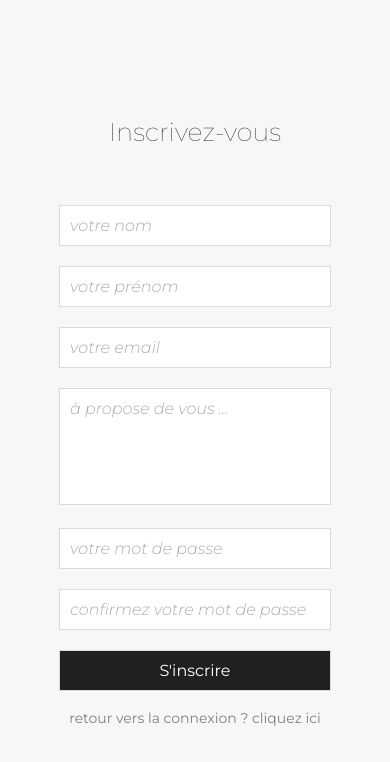
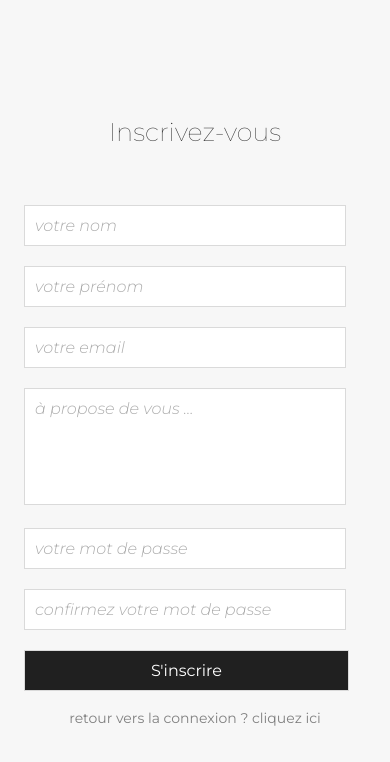
Before and after one commit to cauxNicolas/crud-frontend, a React (Create React App) app: page /signup in a window 390 px wide. Shown: the top 762 px of the page. Built offline with nearby package versions, Linux system fonts and the light colour scheme.

Commit message:
reponsive signup OK

```diff
--- a/public/index.html
+++ b/public/index.html
@@ -24,7 +24,7 @@
       work correctly both with client-side routing and a non-root public URL.
       Learn how to configure a non-root public URL by running `npm run build`.
     -->
-    <title>React App</title>
+    <title>CRUD front</title>
   </head>
   <body>
     <noscript>You need to enable JavaScript to run this app.</noscript>
--- a/src/App.css
+++ b/src/App.css
@@ -89,6 +89,11 @@ input[type="submit"]:active {
   flex-direction: column;
 }
 
+#login {
+  display: flex;
+  flex-direction: column;
+}
+
 .signupLink {
   color: grey;
   transition: 0.3s;
@@ -98,3 +103,35 @@ input[type="submit"]:active {
   color: black;
   transition: 0.3s;
 }
+
+/* PAGE SIGNUP */
+#signup > div input:first-child {
+  margin-right: 20px;
+}
+
+#signup input[type="email"],
+#signup textarea {
+  width: 540px;
+}
+
+/* RESPONSIVE */
+@media (max-width: 768px) {
+  /* SIGNUP */
+  .flex {
+    flex-direction: column;
+  }
+  form#signup {
+    padding: 0 20px;
+  }
+  input,
+  textarea {
+    width: 300px;
+  }
+  #signup input[type="email"],
+  #signup textarea {
+    width: 300px;
+  }
+  input[type="submit"] {
+    width: 325px;
+  }
+}
--- a/src/components/Input.js
+++ b/src/components/Input.js
@@ -2,14 +2,14 @@ import React from "react";
 
 const Input = ({ placeholder, value, onChange, type }) => {
   return (
-    <div>
+    <>
       <input
         placeholder={placeholder}
         value={value}
         onChange={onChange}
         type={type}
       />
-    </div>
+    </>
   );
 };
 
--- a/src/containers/Login.js
+++ b/src/containers/Login.js
@@ -9,7 +9,7 @@ const Login = () => {
       <div className="bott60">
         <h1>Bienvenue sur la home page Login</h1>
       </div>
-      <form>
+      <form id="login">
         <Input type="email" placeholder="votre email" />
         <Input type="password" placeholder="votre mot de passe" />
         <Input type="submit" value="Valider" />
--- a/src/containers/Signup.js
+++ b/src/containers/Signup.js
@@ -10,13 +10,17 @@ const Signup = () => {
       <div className="bott60">
         <h1>Inscrivez-vous</h1>
       </div>
-      <form>
-        <Input type="text" placeholder="votre nom" />
-        <Input type="text" placeholder="votre prénom" />
+      <form id="signup">
+        <div className="flex">
+          <Input type="text" placeholder="votre nom" />
+          <Input type="text" placeholder="votre prénom" />
+        </div>
         <Input type="email" placeholder="votre email" />
         <Textarea placeholder="à propose de vous ..." rows="5" />
-        <Input type="password" placeholder="votre mot de passe" />
-        <Input type="password" placeholder="confirmez votre mot de passe" />
+        <div className="flex">
+          <Input type="password" placeholder="votre mot de passe" />
+          <Input type="password" placeholder="confirmez votre mot de passe" />
+        </div>
         <Input type="submit" value="S'inscrire" />
       </form>
 
```
Also changed, not shown: public/logo192.png (deleted), public/logo512.png (deleted).
